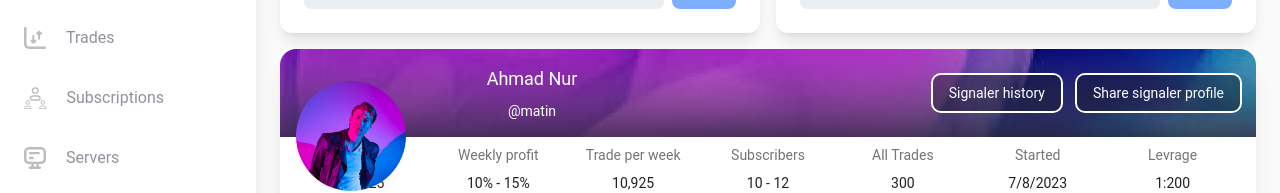
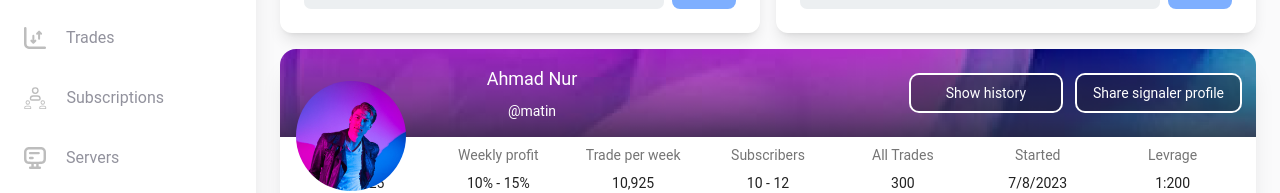
Before and after one commit to FarzinAfrasiabi/similar-trade, a Next.js app: page /getsignal/1 in a window 1280 px wide. Shown: the part 247-440 px from the top of the page. Built offline with nearby package versions, Linux system fonts and the light colour scheme.

Commit message:
add static table

```diff
--- /dev/null
+++ b/src/components/history/historyTable.js
@@ -0,0 +1,280 @@
+import { MagnifyingGlassIcon } from "@heroicons/react/24/outline";
+import { PencilIcon, UserPlusIcon } from "@heroicons/react/24/solid";
+import {
+  Card,
+  CardHeader,
+  Input,
+  Typography,
+  Button,
+  CardBody,
+  Chip,
+  CardFooter,
+  Tabs,
+  TabsHeader,
+  Tab,
+  Avatar,
+  IconButton,
+  Tooltip,
+} from "@material-tailwind/react";
+
+const TABS = [
+  {
+    label: "All",
+    value: "all",
+  },
+  {
+    label: "Monitored",
+    value: "monitored",
+  },
+  {
+    label: "Unmonitored",
+    value: "unmonitored",
+  },
+];
+
+const TABLE_HEAD = [
+  "Order",
+  "Time",
+  "Type",
+  "Size",
+  "symbol",
+  "Price",
+  "S/L",
+  "T/P",
+  "Time",
+  "Price",
+  "profit",
+];
+
+const TABLE_ROWS = [
+  {
+    order: { id: "#123455778", signal: "Black Signal" },
+    time: {
+      date: new Date().toLocaleDateString(),
+      time: new Date().toLocaleTimeString(),
+    },
+    type: "Sell",
+    size: "9999.99",
+    symbol: "GBPUSD",
+    price: "1.2656",
+    sl: "1.2",
+    tp: "1.2 ",
+    profit: { up: "9999.999", down: "999" },
+  },
+  {
+    order: { id: "#123455778", signal: "Black Signal" },
+    time: {
+        date: new Date().toLocaleDateString(),
+        time: new Date().toLocaleTimeString(),
+      },
+    type: "Buy",
+    size: "9999.99",
+    symbol: "GBPUSD",
+    price: "1.2656",
+    sl: "1.2",
+    tp: "1.2 ",
+    profit: { up: "9999.999", down: "999" },
+  },
+  {
+    order: { id: "#123455778", signal: "Black Signal" },
+    time: {
+        date: new Date().toLocaleDateString(),
+        time: new Date().toLocaleTimeString(),
+      },
+    type: "Sell",
+    size: "9999.99",
+    symbol: "GBPUSD",
+    price: "1.2656",
+    sl: "1.2",
+    tp: "1.2 ",
+    profit: { up: "9999.999", down: "999" },
+  },
+  {
+    order: { id: "#123455778", signal: "Black Signal" },
+    time: {
+        date: new Date().toLocaleDateString(),
+        time: new Date().toLocaleTimeString(),
+      },
+    type: "Sell",
+    size: "9999.99",
+    symbol: "GBPUSD",
+    price: "1.2656",
+    sl: "1.2",
+    tp: "1.2 ",
+    profit: { up: "9999.999", down: "999" },
+  },
+  {
+    order: { id: "#123455778", signal: "Black Signal" },
+    time:  {
+        date: new Date().toLocaleDateString(),
+        time: new Date().toLocaleTimeString(),
+      },
+    type: "Sell",
+    size: "9999.99",
+    symbol: "GBPUSD",
+    price: "1.2656",
+    sl: "1.2",
+    tp: "1.2 ",
+    profit: { up: "999.999", down: "999" },
+  },
+];
+
+export default function HistoryTable() {
+  return (
+    <Card className="w-full">
+      <CardBody className=" h-full max-h-[550px] overflow-y-auto px-0">
+        <table className="mt-4 w-full min-w-max table-auto text-left">
+          <thead>
+            <tr>
+              {TABLE_HEAD.map((head , index) => (
+                <th
+                  key={index}
+                  className="border-y border-blue-gray-100 bg-blue-gray-50/50 p-4"
+                >
+                  <Typography
+                    variant="small"
+                    color="blue-gray"
+                    className="font-normal leading-none opacity-70"
+                  >
+                    {head}
+                  </Typography>
+                </th>
+              ))}
+            </tr>
+          </thead>
+          <tbody>
+            {TABLE_ROWS.map(
+              (
+                { order, time, type, size, symbol, price, sl, tp, profit },
+                index
+              ) => {
+                const isLast = index === TABLE_ROWS.length - 1;
+                const classes = isLast
+                  ? "p-4"
+                  : "p-4 border-b border-blue-gray-50";
+
+                return (
+                    <tr key={index} className={` border-l-8 ${type === "Sell" ? 'border-red-700' : 'border-blue-900'} rounded-md` } >
+
+                    {/* order */}
+                    <td className={classes}>
+                      <div className="flex flex-col">
+                        <Typography
+                          variant="small"
+                          color="blue-gray"
+                          className="font-normal"
+                        >
+                          {order.id}
+                        </Typography>
+                        <Typography
+                          variant="small"
+                          color="blue-gray"
+                          className="font-normal opacity-70"
+                        >
+                          {order.signal}
+                        </Typography>
+                      </div>
+                    </td>
+                    <td className={classes}>
+                      {/* time */}
+                      <div className="flex flex-col">
+                        <Typography
+                          variant="small"
+                          color="blue-gray"
+                          className="font-normal"
+                        >
+                          {time.date}
+                        </Typography>
+                        <Typography
+                          variant="small"
+                          color="blue-gray"
+                          className="font-normal opacity-70"
+                        >
+                          {time.time}
+                        </Typography>
+                      </div>
+                    </td>
+                    <td className={classes}>
+                      <Typography
+                        variant="small"
+                        className={`${
+                          type === "Sell" ? "text-red-600" : "text-blue-900"
+                        }`}
+                      >
+                        {type}
+                      </Typography>
+                    </td>
+                    <td className={classes}>
+                      <Typography
+                        variant="small"
+                        className={`${
+                          type === "Sell" ? "text-red-600" : "text-blue-900"
+                        }`}
+                      >
+                        {size}
+                      </Typography>
+                    </td>
+                    <td className={classes}>
+                      <Typography variant="small">{symbol}</Typography>
+                    </td>
+                    <td className={classes}>
+                      <Typography variant="small">{price}</Typography>
+                    </td>
+                    <td className={classes}>
+                      <Typography variant="small">{sl}</Typography>
+                    </td>
+                    <td className={classes}>
+                      <Typography variant="small">{tp}</Typography>
+                    </td>
+                    <td className={classes}>
+                      {/* time */}
+                      <div className="flex flex-col">
+                        <Typography
+                          variant="small"
+                          color="blue-gray"
+                          className="font-normal"
+                        >
+                          {time.date}
+                        </Typography>
+                        <Typography
+                          variant="small"
+                          color="blue-gray"
+                          className="font-normal opacity-70"
+                        >
+                          {time.time}
+                        </Typography>
+                      </div>
+                    </td>
+                    <td className={classes}>
+                      <Typography variant="small">{price}</Typography>
+                    </td>
+                    <td className={classes}>
+                      <div className="flex flex-col">
+                        <Typography
+                          variant="small"
+                          color="blue-gray"
+                          className={`${
+                            type === "Sell" ? "text-green-700" : "text-red-600"
+                          }`}
+                        >
+                          {profit.up}
+                        </Typography>
+                        <Typography
+                          variant="small"
+                          color="blue-gray"
+                          className="font-normal opacity-70"
+                        >
+                          {profit.down}
+                        </Typography>
+                      </div>
+                    </td>
+                  </tr>
+                );
+              }
+            )}
+          </tbody>
+        </table>
+      </CardBody>
+    </Card>
+  );
+}
--- a/src/pages/getsignal/[getSignalById]/index.js
+++ b/src/pages/getsignal/[getSignalById]/index.js
@@ -4,6 +4,9 @@ import { useRouter } from "next/router";
 import { Avatar } from "@material-tailwind/react";
 import HistoryProfile from "@/components/history/historyProfile";
 import SignalerPlans from "@/components/plans/signalerPlans";
+import Link from "next/link";
+import { useState } from "react";
+import HistoryTable from "@/components/history/historyTable";
 const history = [
   { title: "Subscribers", desc: "10,925" },
   { title: "Weekly profit", desc: "10% - 15%" },
@@ -57,6 +60,7 @@ const plans = [
   },
 ];
 const GetSignalById = () => {
+  const [showHistory, setShowHistory] = useState(false);
   return (
     <Layout>
       <div className="grid grid-cols-12 gap-4">
@@ -77,6 +81,26 @@ const GetSignalById = () => {
             </div>
             {/* btn group */}
             <div className=" items-center gap-x-4 flex-1 justify-end hidden lg:flex">
+              <button
+                onClick={() => setShowHistory(!showHistory)}
+                className=" px-4 py-2 w-[150px] text-sm bg-[#171725] bg-opacity-40 text-white ring-2 ring-white  rounded-lg"
+              >
+                {showHistory ? "Buy PLan" : "Show history"}
+              </button>
+              <button className="px-4 py-2  text-sm bg-[#171725] bg-opacity-40 text-white ring-2 ring-white  rounded-lg">
+                Share signaler profile
+              </button>
+            </div>
+          </div>
+          {/* history data */}
+          <div className="max-w-screen-xl container mx-auto mt-16 md:mt-14 xl:mt-0 p-2 px-4  ">
+            <div className="w-full flex overflow-auto  items-center justify-between">
+              {history.map((history, i) => (
+                <HistoryProfile key={i} {...history} />
+              ))}
+            </div>
+          </div>
+          <div className=" gap-y-2 flex-1  flex flex-col lg:hidden px-4">
             <button className=" px-4 py-2 text-sm bg-[#171725] bg-opacity-40 text-white ring-2 ring-white  rounded-lg">
               Signaler history
             </button>
@@ -84,22 +108,17 @@ const GetSignalById = () => {
               Share signaler profile
             </button>
           </div>
-          </div>
-          {/* history data */}
-          <div className="max-w-screen-xl container mx-auto mt-16 md:mt-14 xl:mt-0 p-2 px-4  ">
-            <div className="w-full flex overflow-auto  items-center justify-between">
-              {history.map((history , i) => (
-                <HistoryProfile key={i} {...history} />
-              ))}
-            </div>
-          </div>
           <hr />
+          {showHistory ? (
+            <HistoryTable />
+          ) : (
+            <div>
               <h1 className="text-xl font-bold text-gray-800 text-center w-full py-2">
                 {`plan's`}
               </h1>
               <div className="mx-auto grid grid-cols-12 pt-4 mb-4 gap-3 px-4">
                 {/* plans */}
-            {plans.map((plan , i) => (
+                {plans.map((plan, i) => (
                   <div
                     key={i}
                     className="col-span-12 md:col-span-6 xl:col-span-3"
@@ -108,6 +127,8 @@ const GetSignalById = () => {
                   </div>
                 ))}
               </div>
+            </div>
+          )}
         </div>
       </div>
     </Layout>
```
Lines whose indentation alone changed are shown as unchanged.
